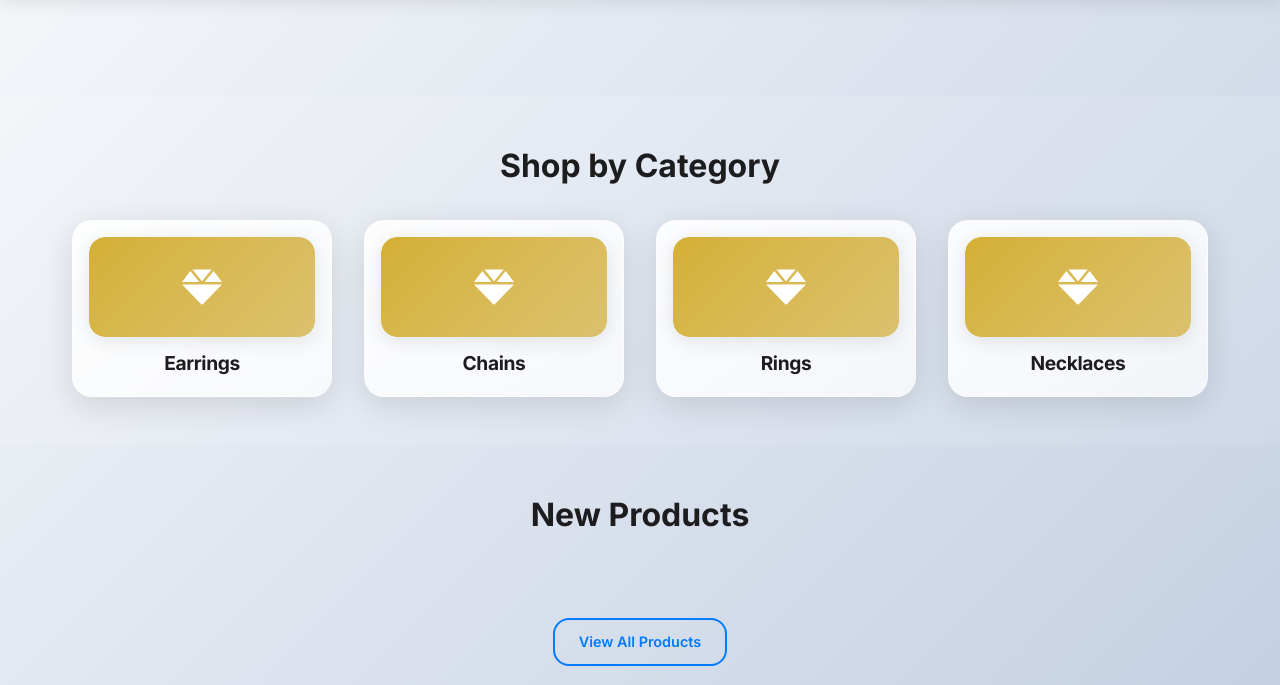
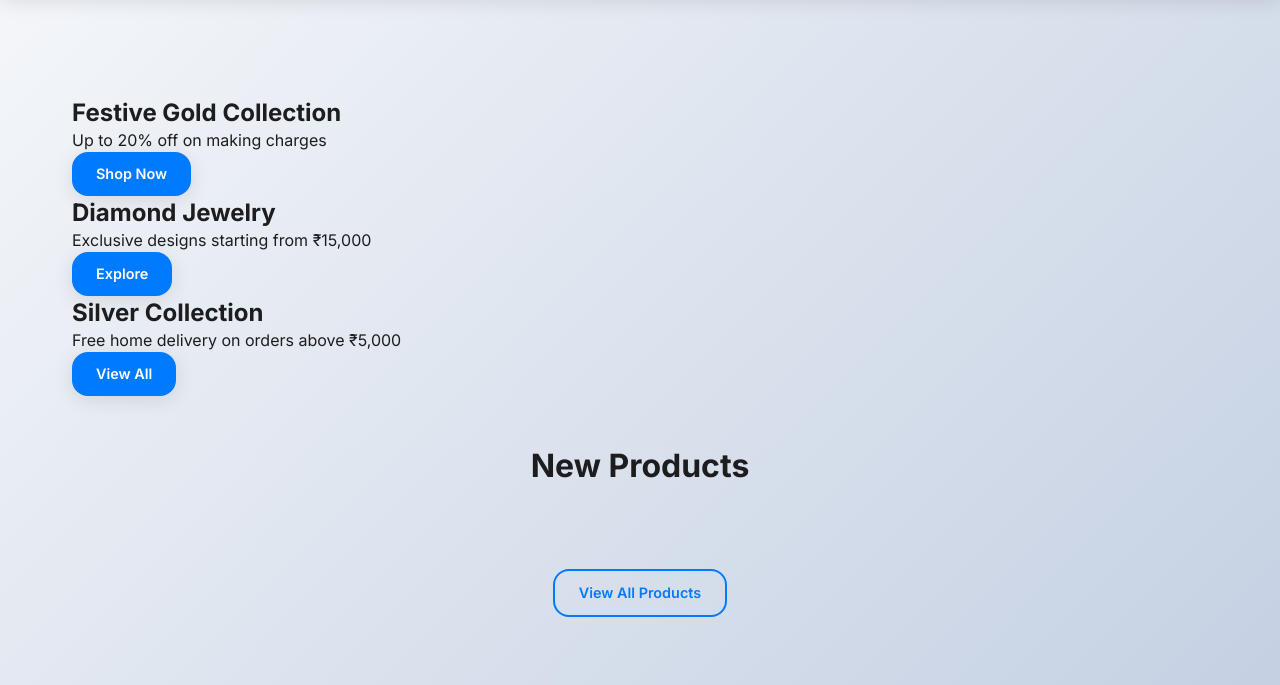
Before and after one commit to sahilsoni152006-byte/samrat-jewellers, a Flask app: page / in a window 1280 px wide. Shown: the part 59-744 px from the top of the page. Run offline with Flask 3, Linux system fonts and the light colour scheme; data that the repository does not hold is empty.

Commit message:
Update home.html

```diff
--- a/templates/home.html
+++ b/templates/home.html
@@ -52,76 +52,41 @@
     </div>
 </section>
 
-<section class="categories">
+<section class="banner-carousel">
     <div class="container">
-        <h2>Shop by Category</h2>
-        <div class="categories-grid">
-            {% if categories %}
-                {% for category in categories %}
-                <a href="{{ url_for('shop', category=category.name) }}" class="category-card">
-                    <div class="category-image">
-                        {% if category.image_url %}
-                            <img src="{{ category.image_url }}" alt="{{ category.name }}" onerror="this.style.display='none'; this.nextElementSibling.style.display='flex'">
-                            <div class="category-placeholder" style="display:none">
-                                <i class="fas fa-gem"></i>
-                            </div>
-                        {% else %}
-                            <div class="category-placeholder">
-                                <i class="fas fa-gem"></i>
-                            </div>
-                        {% endif %}
-                    </div>
-                    <div class="category-overlay">
-                        <h3>{{ category.name }}</h3>
-                    </div>
-                </a>
-                {% endfor %}
-            {% else %}
-                <a href="{{ url_for('shop', category='Necklaces') }}" class="category-card">
-                    <div class="category-image">
-                        <div class="category-placeholder">
-                            <i class="fas fa-gem"></i>
+        <div class="carousel-container">
+            <div class="carousel-slide active">
+                <div class="banner-content">
+                    <div class="banner-text">
+                        <h2>Festive Gold Collection</h2>
+                        <p>Up to 20% off on making charges</p>
+                        <a href="{{ url_for('shop', category='Gold') }}" class="btn btn-primary">Shop Now</a>
                     </div>
                 </div>
-                    <div class="category-overlay">
-                        <h3>Necklaces</h3>
-                        <p>Explore Collection</p>
             </div>
-                </a>
-                <a href="{{ url_for('shop', category='Rings') }}" class="category-card">
-                    <div class="category-image">
-                        <div class="category-placeholder">
-                            <i class="fas fa-ring"></i>
+            <div class="carousel-slide">
+                <div class="banner-content">
+                    <div class="banner-text">
+                        <h2>Diamond Jewelry</h2>
+                        <p>Exclusive designs starting from ₹15,000</p>
+                        <a href="{{ url_for('shop', category='Diamond') }}" class="btn btn-primary">Explore</a>
                     </div>
                 </div>
-                    <div class="category-overlay">
-                        <h3>Rings</h3>
-                        <p>Explore Collection</p>
             </div>
-                </a>
-                <a href="{{ url_for('shop', category='Earrings') }}" class="category-card">
-                    <div class="category-image">
-                        <div class="category-placeholder">
-                            <i class="fas fa-circle"></i>
+            <div class="carousel-slide">
+                <div class="banner-content">
+                    <div class="banner-text">
+                        <h2>Silver Collection</h2>
+                        <p>Free home delivery on orders above ₹5,000</p>
+                        <a href="{{ url_for('shop', category='Silver') }}" class="btn btn-primary">View All</a>
                     </div>
                 </div>
-                    <div class="category-overlay">
-                        <h3>Earrings</h3>
-                        <p>Explore Collection</p>
             </div>
-                </a>
-                <a href="{{ url_for('shop', category='Chains') }}" class="category-card">
-                    <div class="category-image">
-                        <div class="category-placeholder">
-                            <i class="fas fa-link"></i>
+            <div class="carousel-dots">
+                <span class="dot active" onclick="currentSlide(1)"></span>
+                <span class="dot" onclick="currentSlide(2)"></span>
+                <span class="dot" onclick="currentSlide(3)"></span>
             </div>
-                    </div>
-                    <div class="category-overlay">
-                        <h3>Chains</h3>
-                        <p>Explore Collection</p>
-                    </div>
-                </a>
-            {% endif %}
         </div>
     </div>
 </section>
@@ -172,6 +137,42 @@
 </section>
 
 <script>
+let slideIndex = 1;
+let slideInterval;
+
+function currentSlide(n) {
+    showSlide(slideIndex = n);
+    resetInterval();
+}
+
+function showSlide(n) {
+    const slides = document.querySelectorAll('.carousel-slide');
+    const dots = document.querySelectorAll('.dot');
+
+    if (n > slides.length) { slideIndex = 1; }
+    if (n < 1) { slideIndex = slides.length; }
+
+    slides.forEach(slide => slide.classList.remove('active'));
+    dots.forEach(dot => dot.classList.remove('active'));
+
+    slides[slideIndex - 1].classList.add('active');
+    dots[slideIndex - 1].classList.add('active');
+}
+
+function nextSlide() {
+    showSlide(slideIndex += 1);
+}
+
+function resetInterval() {
+    clearInterval(slideInterval);
+    slideInterval = setInterval(nextSlide, 4000);
+}
+
+document.addEventListener('DOMContentLoaded', function() {
+    showSlide(slideIndex);
+    slideInterval = setInterval(nextSlide, 4000);
+});
+
 function searchProducts() {
     const searchTerm = document.getElementById('homeSearchInput').value.toLowerCase();
     if (searchTerm.length > 0) {
@@ -179,10 +180,12 @@
     }
 }
 
+if (document.getElementById('homeSearchInput')) {
     document.getElementById('homeSearchInput').addEventListener('keypress', function(e) {
         if (e.key === 'Enter') {
             searchProducts();
         }
     });
+}
 </script>
 {% endblock %}
```
Lines whose indentation alone changed are shown as unchanged.
